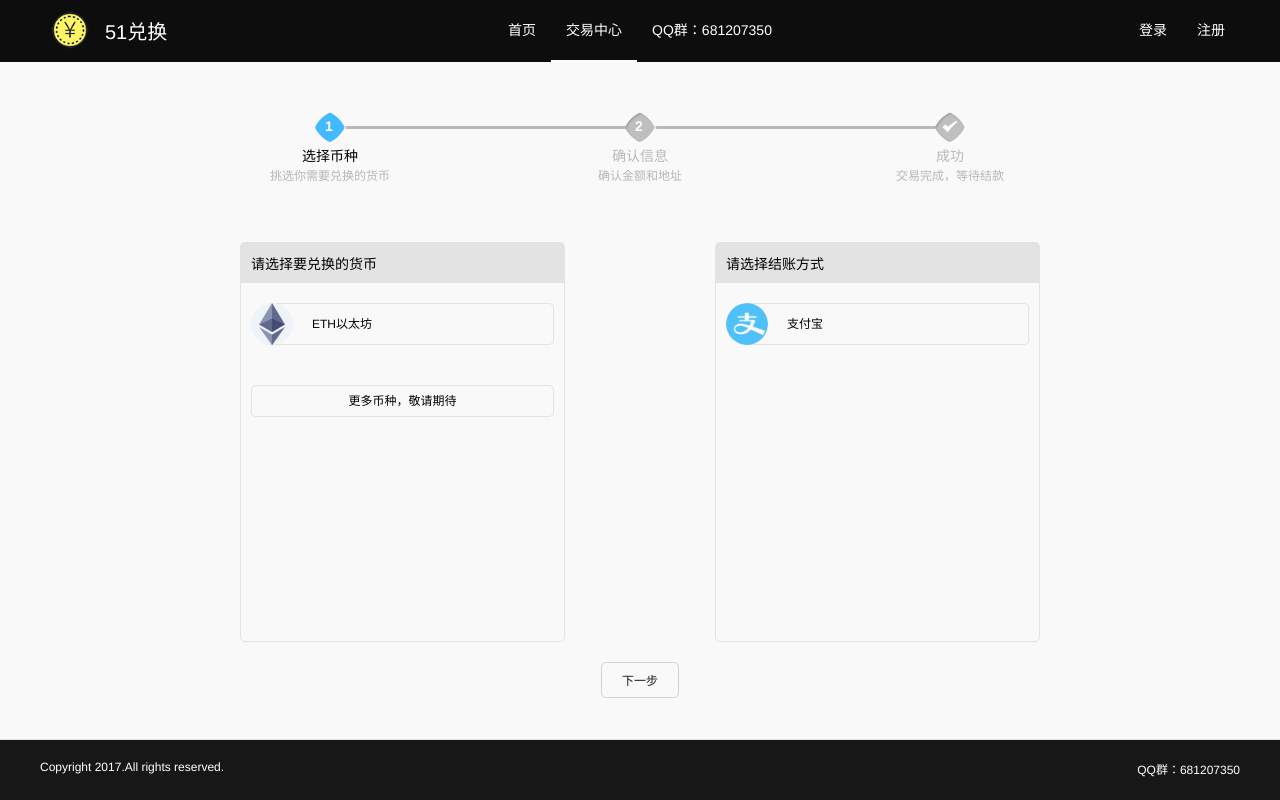
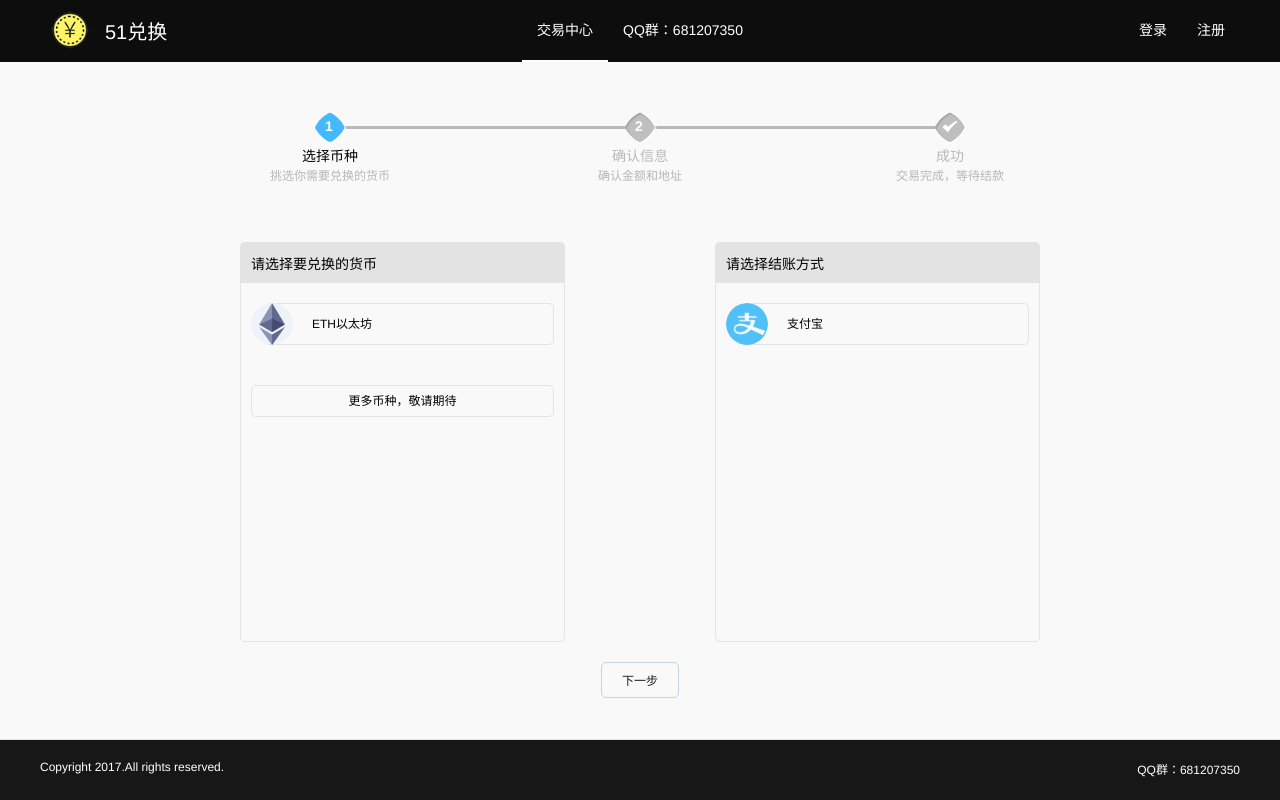
Before and after one commit to suxiaohei2000/supper, a Vue app: page /#/mart in a window 1280 px wide. Built offline with nearby package versions, Linux system fonts and the light colour scheme; some icons are missing.

Commit message:
去除首页

```diff
--- a/src/components/nav-black.vue
+++ b/src/components/nav-black.vue
@@ -7,7 +7,7 @@
           <span>51兑换</span>
         </a>
         <ul class="nav_menu">
-          <li :class="active=='index'?'active':''"><a href="/#/index">首页</a></li>
+          <!--<li :class="active=='index'?'active':''"><a href="/#/index">首页</a></li>-->
           <li :class="active=='mart'?'active':''"><a href="/#/mart">交易中心</a></li>
           <li ><a href="javascipt:void 0">QQ群：681207350</a></li>
          <!-- <li><a href="#">帮助中心</a></li>
--- a/src/components/nav.vue
+++ b/src/components/nav.vue
@@ -7,7 +7,7 @@
           <span>51兑换</span>
         </a>
         <ul class="nav_menu">
-          <li :class="active=='index'?'active':''"><a href="/#/index">首页</a></li>
+          <!--<li :class="active=='index'?'active':''"><a href="/#/index">首页</a></li>-->
           <li :class="active=='mart'?'active':''"><a href="/#/mart">交易中心</a></li>
           <li ><a href="javascipt:void 0">QQ群：681207350</a></li>
          <!-- <li><a href="#">帮助中心</a></li>
--- a/src/views/my/profile.vue
+++ b/src/views/my/profile.vue
@@ -146,6 +146,8 @@
           alipayAddr:_this.userInfo.alipayAddr,
           phone:_this.userInfo.phone,
           id:_this.userInfo.id,
+          alipayName:_this.userInfo.alipayName,
+
         }).then(function (data) {
           alert('保存成功');
           _this.btnTxt='保存';
```
